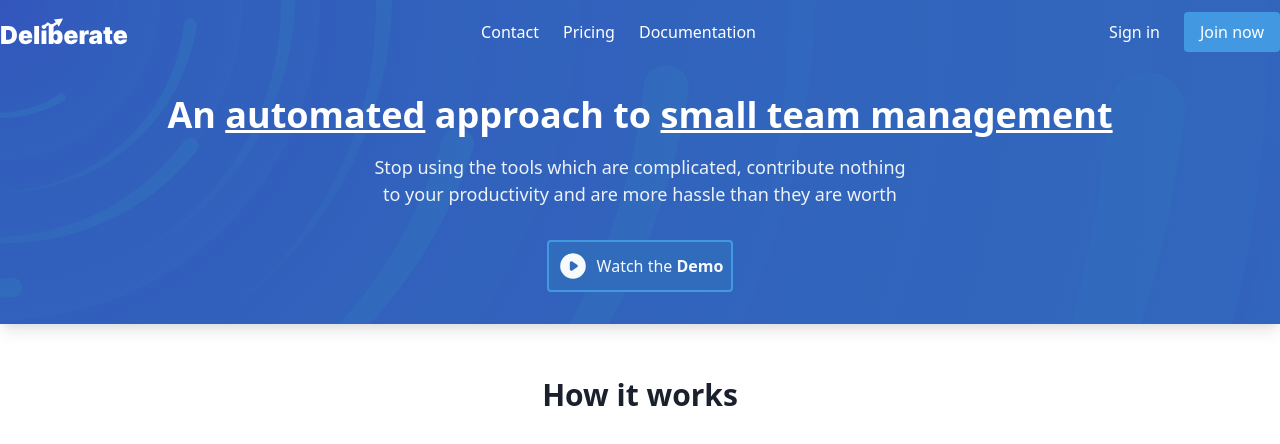
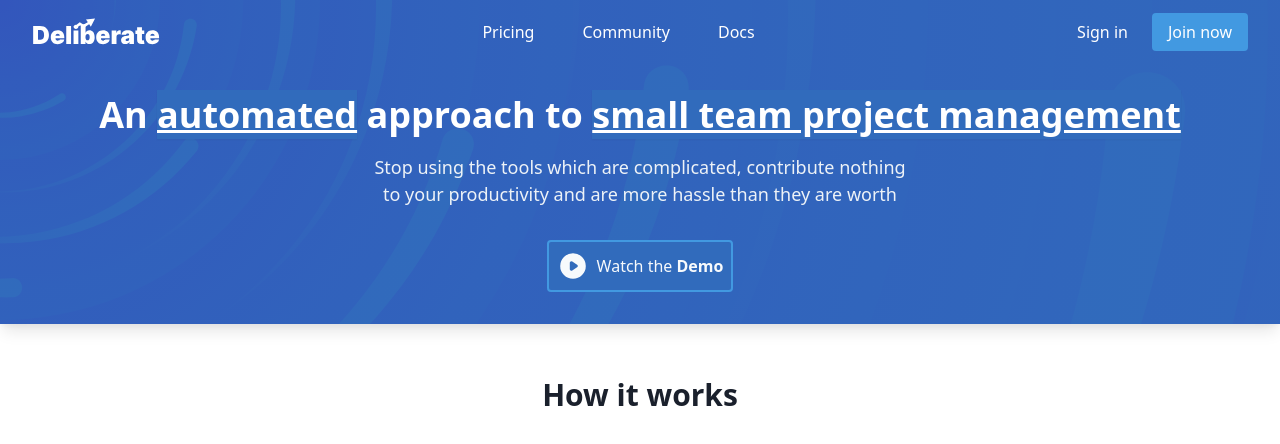
Before and after one commit to tludlow/Deliberate, a Next.js app in the folder frontend/: page / in a window 1280 px wide. Shown: the top 444 px of the page. Built offline with nearby package versions, Linux system fonts and the light colour scheme; what @tailwindcss/ui would draw is missing.

Commit message:
Updated nextjs, updated the 404 page and converted the index navbar to use the tailwindui example for better semantics

```diff
--- a/frontend/components/icons/BurgerMenu.tsx
+++ b/frontend/components/icons/BurgerMenu.tsx
@@ -6,9 +6,9 @@ export function BurgerMenuIcon({ className }: BurgerMenuProps) {
     return (
         <svg viewBox="0 0 20 20" fill="currentColor" className={`${className}`}>
             <path
-                fill-rule="evenodd"
+                fillRule="evenodd"
                 d="M3 5a1 1 0 011-1h12a1 1 0 110 2H4a1 1 0 01-1-1zM3 10a1 1 0 011-1h12a1 1 0 110 2H4a1 1 0 01-1-1zM3 15a1 1 0 011-1h12a1 1 0 110 2H4a1 1 0 01-1-1z"
-                clip-rule="evenodd"
+                clipRule="evenodd"
             ></path>
         </svg>
     )
--- a/frontend/package.json
+++ b/frontend/package.json
@@ -17,13 +17,12 @@
         "autoprefixer": "^9.8.0",
         "axios": "^0.19.2",
         "formik": "^2.1.4",
-        "next": "^9.4.1",
+        "next": "^9.5.2",
         "postcss-nesting": "^7.0.1",
         "react": "^16.13.1",
         "react-dom": "^16.13.1",
         "react-redux": "^7.2.0",
         "redux": "^4.0.5",
-        "redux-api-middleware": "^3.2.1",
         "redux-devtools-extension": "^2.13.8",
         "redux-persist": "^6.0.0",
         "redux-thunk": "^2.3.0",
--- a/frontend/pages/index.tsx
+++ b/frontend/pages/index.tsx
@@ -3,6 +3,8 @@ import { LogoIcon } from '@/components/icons/Logo'
 import { BurgerMenuIcon } from '../components/icons/BurgerMenu'
 
 import { useState, useRef, useEffect } from 'react'
+import Link from 'next/link'
+import useOnClickOutside from '../hooks/useOnClickOutside'
 
 export default function Index() {
     return (
@@ -10,11 +12,17 @@ export default function Index() {
             {/* Hero section */}
             <section className="w-full px-3 xl:px-0 bg-brand index-hero shadow-lg">
                 <IndexNavbar />
-                <h2 className="mt-6 text-center text-white text-2xl md:text-4xl font-bold md:font-extrabold">
-                    An <span className="md:underline">automated</span> approach to{' '}
-                    <span className="md:underline">small team management</span>
+                <h2 className="mt-6 text-center text-white text-3xl md:text-4xl font-bold md:font-extrabold">
+                    An{' '}
+                    <span className="md:underline p-0.5 shadow-sm" style={{ backgroundColor: '#316bbc' }}>
+                        automated
+                    </span>{' '}
+                    approach to{' '}
+                    <span className="md:underline p-0.5 shadow-sm" style={{ backgroundColor: '#316bbc' }}>
+                        small team project management
+                    </span>
                 </h2>
-                <h5 className="mt-3 w-10/12 sm:w-8/12 lg:w-5/12 mx-auto text-center md:text-lg text-gray-200">
+                <h5 className="mt-3 w-10/12 lg:w-7/12 xl:w-5/12 mx-auto text-center md:text-lg text-gray-200">
                     Stop using the tools which are complicated, contribute nothing to your productivity and are more
                     hassle than they are worth
                 </h5>
@@ -47,12 +55,96 @@ export default function Index() {
     )
 }
 
-function IndexNavbar() {
-    // prettier-ignore
-    const dropdownRef = useRef<HTMLElement>(null)
+// function IndexNavbar() {
+//     // prettier-ignore
+//     const dropdownRef = useRef<HTMLDivElement>(null)
+//     const [menuOpen, setMenuOpen] = useState(false)
+
+//     //TODO: properly define the type of event, this is a weird edge case in typescript types that isnt clear
+//     const handleClickOutsideDropdown = (e: any) => {
+//         if (dropdownRef?.current?.contains(e.target)) {
+//             return
+//         }
+//         setMenuOpen(false)
+//     }
+
+//     useEffect(() => {
+//         if (menuOpen) {
+//             document.addEventListener('mousedown', handleClickOutsideDropdown)
+//         } else {
+//             document.removeEventListener('mousedown', handleClickOutsideDropdown)
+//         }
+//     }, [menuOpen])
+
+//     return (
+//         <>
+//             <header className="h-16 container mx-auto flex justify-between items-center">
+//                 <a href="/">
+//                     <LogoIcon className="w-32 h-12 text-white" hover="hover:text-gray-200" />
+//                 </a>
+//                 <ul className="hidden md:flex space-x-6 text-white">
+//                     <li tabIndex={0}>Contact</li>
+//                     <li tabIndex={0}>Pricing</li>
+//                     <li tabIndex={0}>Documentation</li>
+//                 </ul>
+//                 <div className="hidden md:flex md:items-center">
+//                     <Link href="/account/sign-in">
+//                         <a className="mr-6 text-white" href="/account/sign-in">
+//                             Sign in
+//                         </a>
+//                     </Link>
+//                     <Link href="/accounts/sign-up">
+//                         <a
+//                             className="bg-blue-500 text-white font-medium px-4 py-2 rounded hover:shadow"
+//                             href="/accounts/sign-up"
+//                         >
+//                             Join now
+//                         </a>
+//                     </Link>
+//                 </div>
+//                 <button
+//                     className="md:hidden"
+//                     onClick={() => {
+//                         console.log('click')
+//                         setMenuOpen(!menuOpen)
+//                     }}
+//                 >
+//                     <BurgerMenuIcon className="h-8 w-8 text-white" />
+//                 </button>
+//             </header>
+//             <div
+//                 ref={dropdownRef}
+//                 className={`${menuOpen ? 'flex' : 'hidden'} mt-4 flex-col container mx-auto space-y-6`}
+//             >
+//                 <ul className="inline-flex flex-col space-y-2 text-white">
+//                     <li tabIndex={0}>Contact</li>
+//                     <li tabIndex={0}>Pricing</li>
+//                     <li tabIndex={0}>Documentation</li>
+//                 </ul>
+
+//                 <Link href="/account/sign-in">
+//                     <a className="mr-6 text-white" href="/account/sign-in">
+//                         Sign in
+//                     </a>
+//                 </Link>
+//                 <Link href="/account/sign-up">
+//                     <a
+//                         className="block bg-blue-500 text-white font-medium px-4 py-2 rounded shadow-md"
+//                         href="/account/sign-up"
+//                     >
+//                         Join now
+//                     </a>
+//                 </Link>
+//             </div>
+//         </>
+//     )
+// }
+
+export function IndexNavbar() {
+    //prettier-ignore
+    const dropdownRef = useRef<HTMLDivElement>(null)
     const [menuOpen, setMenuOpen] = useState(false)
 
-    //TODO: properly define the type of event, this is a weird edge case in typescript types that isnt clear
     const handleClickOutsideDropdown = (e: any) => {
         if (dropdownRef?.current?.contains(e.target)) {
             return
@@ -67,45 +159,100 @@ function IndexNavbar() {
             document.removeEventListener('mousedown', handleClickOutsideDropdown)
         }
     }, [menuOpen])
+
     return (
-        <>
-            <header ref={dropdownRef} className="h-16 container mx-auto flex justify-between items-center">
+        <nav ref={dropdownRef}>
+            <div className="max-w-7xl mx-auto px-4 sm:px-6 lg:px-8">
+                <div className="flex items-center justify-between h-16">
+                    <div className="flex items-center">
+                        <div className="flex-shrink-0">
                             <a href="/">
                                 <LogoIcon className="w-32 h-12 text-white" hover="hover:text-gray-200" />
                             </a>
-                <ul className="hidden md:flex space-x-6 text-white">
-                    <li tabIndex={0}>Contact</li>
-                    <li tabIndex={0}>Pricing</li>
-                    <li tabIndex={0}>Documentation</li>
+                        </div>
+                    </div>
+                    <ul className="hidden md:flex space-x-12 text-white">
+                        <li>Pricing</li>
+                        <li>Community</li>
+                        <li>Docs</li>
                     </ul>
-                <div className="hidden md:flex md:items-center">
-                    <a className="mr-6 text-white" href="">
+                    <div className="hidden md:block">
+                        <Link href="/account/sign-in">
+                            <a className="mr-6 text-white" href="/account/sign-in">
                                 Sign in
                             </a>
-                    <button className="bg-blue-500 text-white font-medium px-4 py-2 rounded hover:shadow">
+                        </Link>
+                        <Link href="/accounts/sign-up">
+                            <a
+                                className="bg-blue-500 text-white font-medium px-4 py-2 rounded hover:shadow"
+                                href="/accounts/sign-up"
+                            >
                                 Join now
+                            </a>
+                        </Link>
+                    </div>
+
+                    {/* Burger menu, toggled to an X when open */}
+                    <div className="-mr-2 flex md:hidden">
+                        <button
+                            onClick={() => setMenuOpen(!menuOpen)}
+                            className="inline-flex items-center justify-center p-2 rounded-md text-gray-400 hover:text-white hover:bg-gray-700"
+                        >
+                            <svg
+                                className={`${menuOpen ? 'hidden' : 'block'} h-7 w-7 text-white`}
+                                stroke="currentColor"
+                                fill="none"
+                                viewBox="0 0 24 24"
+                            >
+                                <path
+                                    strokeLinecap="round"
+                                    strokeLinejoin="round"
+                                    strokeWidth="2"
+                                    d="M4 6h16M4 12h16M4 18h16"
+                                />
+                            </svg>
+                            <svg
+                                className={`${menuOpen ? 'block' : 'hidden'} h-7 w-7 text-white`}
+                                stroke="currentColor"
+                                fill="none"
+                                viewBox="0 0 24 24"
+                            >
+                                <path
+                                    strokeLinecap="round"
+                                    strokeLinejoin="round"
+                                    strokeWidth="2"
+                                    d="M6 18L18 6M6 6l12 12"
+                                />
+                            </svg>
                         </button>
                     </div>
-                <button className="md:hidden" onClick={() => setMenuOpen(!menuOpen)}>
-                    <BurgerMenuIcon className="h-8 w-8 text-white" />
-                </button>
-            </header>
-            {menuOpen && (
-                <div className="mt-4 flex flex-col container mx-auto space-y-6">
-                    <ul className="flex flex-col space-y-2 text-white">
-                        <li tabIndex={0}>Contact</li>
-                        <li tabIndex={0}>Pricing</li>
-                        <li tabIndex={0}>Documentation</li>
+                </div>
+            </div>
+
+            {/* Dropdown menu */}
+            <div className={`${menuOpen ? 'block' : 'hidden'} px-6 text-white`}>
+                <ul className="space-y-2">
+                    <li>Pricing</li>
+                    <li>Community</li>
+                    <li>Documentation</li>
                 </ul>
 
-                    <a className="mr-6 text-white" href="">
+                <div className="mt-6 flex flex-col">
+                    <Link href="/account/sign-in">
+                        <a className="mr-6 text-white" href="/account/sign-in">
                             Sign in
                         </a>
-                    <button className="block bg-blue-500 text-white font-medium px-4 py-2 rounded shadow-md">
+                    </Link>
+                    <Link href="/accounts/sign-up">
+                        <a
+                            className="mt-2 bg-blue-500 text-white font-medium px-4 py-2 rounded shadow-md"
+                            href="/accounts/sign-up"
+                        >
                             Join now
-                    </button>
+                        </a>
+                    </Link>
                 </div>
-            )}
-        </>
+            </div>
+        </nav>
     )
 }
--- a/frontend/tailwind.config.js
+++ b/frontend/tailwind.config.js
@@ -15,6 +15,9 @@ module.exports = {
             fontFamily: {
                 sans: ['Inter var', ...defaultTheme.fontFamily.sans],
             },
+            colors: {
+                brand: '#3356BC',
+            },
             backgroundColor: (theme) => ({
                 brand: '#3356BC',
             }),
```
Also changed, not shown: frontend/components/nav/Navbar.tsx (+14 -1 lines), frontend/pages/404.tsx (+5 -32 lines), 1 other file (tests, documents, lock files or other folders). Lines whose indentation alone changed are shown as unchanged.
